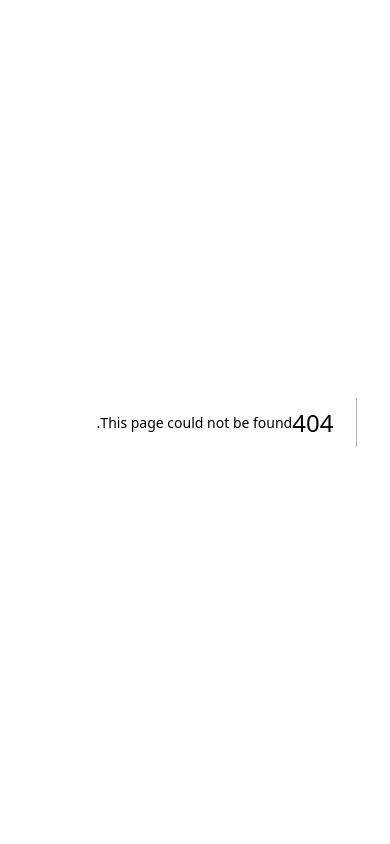
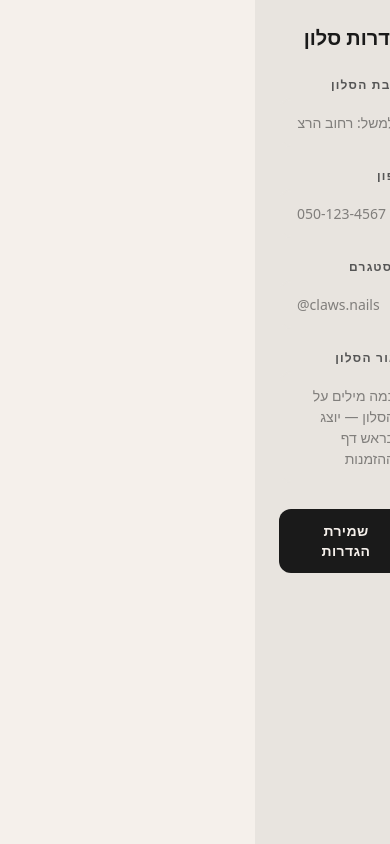
Before and after one commit to AlonRubin19/claws, a Next.js app: page /admin/settings in a window 390 px wide. Before the commit this address had no page. Built offline with nearby package versions, Linux system fonts and the light colour scheme; no server answers; the database is empty.

Commit message:
feat: add admin settings page for salon address, phone, instagram, description

```diff
--- /dev/null
+++ b/src/app/admin/(protected)/settings/page.tsx
@@ -0,0 +1,30 @@
+import { createClient } from '@/lib/supabase/server'
+import { SETTINGS_ID } from '@/lib/constants'
+import SettingsForm from '@/components/admin/SettingsForm'
+import type { SalonSettings } from '@/lib/types'
+
+export default async function SettingsPage() {
+  const supabase = await createClient()
+  const { data } = await supabase
+    .from('salon_settings')
+    .select('*')
+    .eq('id', SETTINGS_ID)
+    .single()
+
+  const settings: SalonSettings = data ?? {
+    id: SETTINGS_ID,
+    address: '',
+    phone: '',
+    instagram: '',
+    description: '',
+  }
+
+  return (
+    <div>
+      <div className="flex items-center justify-between mb-6">
+        <h1 className="text-xl font-bold text-charcoal">הגדרות סלון</h1>
+      </div>
+      <SettingsForm settings={settings} />
+    </div>
+  )
+}
--- /dev/null
+++ b/src/components/admin/SettingsForm.tsx
@@ -0,0 +1,97 @@
+'use client'
+
+import { useState } from 'react'
+import { useRouter } from 'next/navigation'
+import { createClient } from '@/lib/supabase/client'
+import { SETTINGS_ID } from '@/lib/constants'
+import type { SalonSettings } from '@/lib/types'
+
+interface Props {
+  settings: SalonSettings
+}
+
+export default function SettingsForm({ settings }: Props) {
+  const router = useRouter()
+  const [address, setAddress] = useState(settings.address)
+  const [phone, setPhone] = useState(settings.phone)
+  const [instagram, setInstagram] = useState(settings.instagram)
+  const [description, setDescription] = useState(settings.description)
+  const [loading, setLoading] = useState(false)
+  const [message, setMessage] = useState<{ type: 'success' | 'error'; text: string } | null>(null)
+
+  async function handleSave() {
+    setLoading(true)
+    setMessage(null)
+    const supabase = createClient()
+    const { error } = await supabase
+      .from('salon_settings')
+      .update({ address, phone, instagram, description, updated_at: new Date().toISOString() })
+      .eq('id', SETTINGS_ID)
+    if (error) {
+      setMessage({ type: 'error', text: 'שגיאה בשמירת ההגדרות. נסי שוב.' })
+    } else {
+      setMessage({ type: 'success', text: 'ההגדרות נשמרו בהצלחה ✓' })
+      router.refresh()
+    }
+    setLoading(false)
+  }
+
+  return (
+    <div className="max-w-lg space-y-5">
+      <div>
+        <label className="label-style">כתובת הסלון</label>
+        <input
+          type="text"
+          value={address}
+          onChange={e => setAddress(e.target.value)}
+          placeholder="למשל: רחוב הרצל 12, תל אביב"
+          className="input-style"
+        />
+      </div>
+      <div>
+        <label className="label-style">טלפון</label>
+        <input
+          type="tel"
+          value={phone}
+          onChange={e => setPhone(e.target.value)}
+          placeholder="050-123-4567"
+          className="input-style"
+          dir="ltr"
+        />
+      </div>
+      <div>
+        <label className="label-style">אינסטגרם</label>
+        <input
+          type="text"
+          value={instagram}
+          onChange={e => setInstagram(e.target.value)}
+          placeholder="@claws.nails"
+          className="input-style"
+          dir="ltr"
+        />
+      </div>
+      <div>
+        <label className="label-style">תיאור הסלון</label>
+        <textarea
+          value={description}
+          onChange={e => setDescription(e.target.value)}
+          placeholder="כמה מילים על הסלון — יוצג בראש דף ההזמנות"
+          rows={4}
+          className="input-style resize-none"
+        />
+      </div>
+      {message && (
+        <p className={`text-sm rounded-xl px-4 py-2 ${message.type === 'success' ? 'text-green-700 bg-green-50' : 'text-red-600 bg-red-50'}`}>
+          {message.text}
+        </p>
+      )}
+      <button
+        onClick={handleSave}
+        disabled={loading}
+        className="rounded-xl bg-charcoal text-warm-white px-6 py-3 text-sm font-semibold tracking-wide disabled:opacity-50 transition-opacity"
+      >
+        {loading ? 'שומרת...' : 'שמירת הגדרות'}
+      </button>
+    </div>
+  )
+}
--- a/src/components/admin/Sidebar.tsx
+++ b/src/components/admin/Sidebar.tsx
@@ -5,9 +5,11 @@ import { usePathname, useRouter } from 'next/navigation'
 import { createClient } from '@/lib/supabase/client'
 
 const navItems = [
-  { href: '/admin', label: 'תורים', icon: '📅', exact: true },
+  { href: '/admin', label: 'תורים', icon: '📋', exact: true },
+  { href: '/admin/calendar', label: 'לוח שנה', icon: '📅', exact: false },
   { href: '/admin/services', label: 'שירותים', icon: '💅', exact: false },
   { href: '/admin/availability', label: 'זמינות', icon: '🕐', exact: false },
+  { href: '/admin/settings', label: 'הגדרות', icon: '⚙️', exact: false },
 ]
 
 export default function Sidebar() {
```
